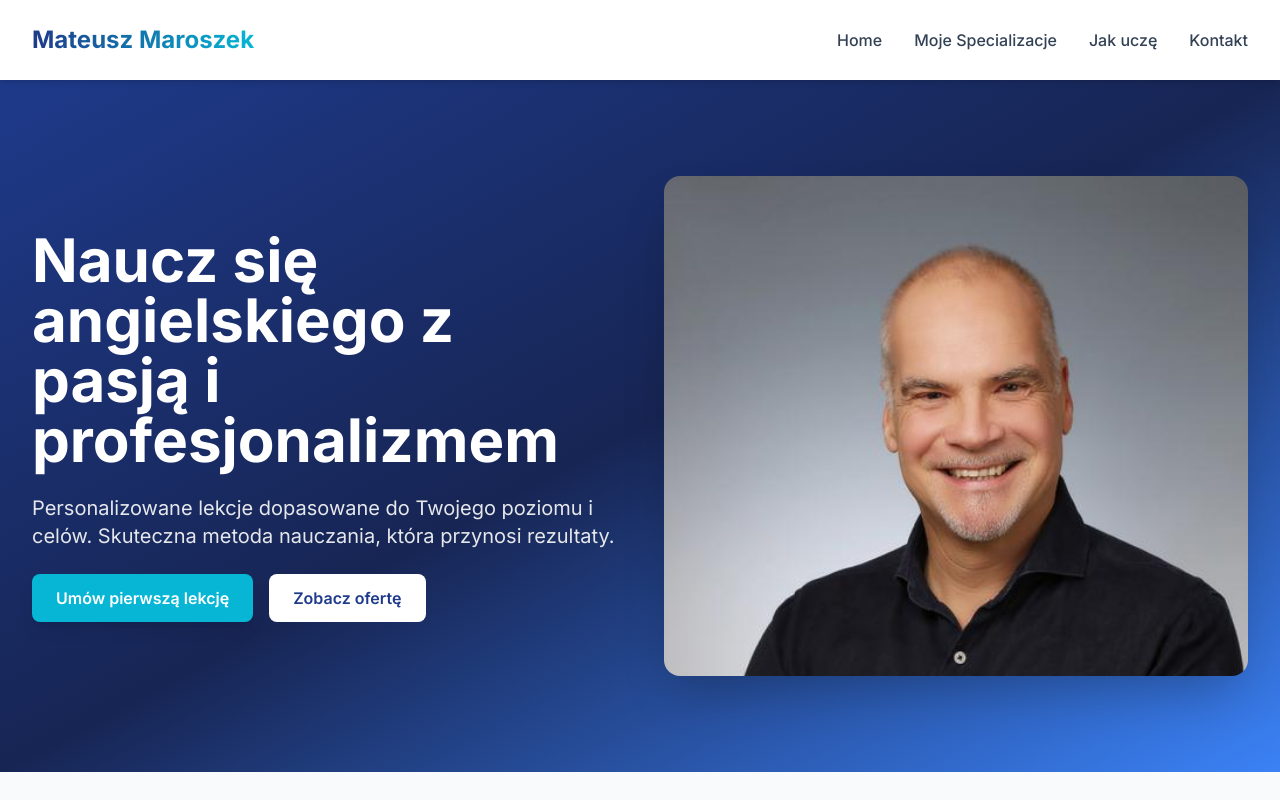
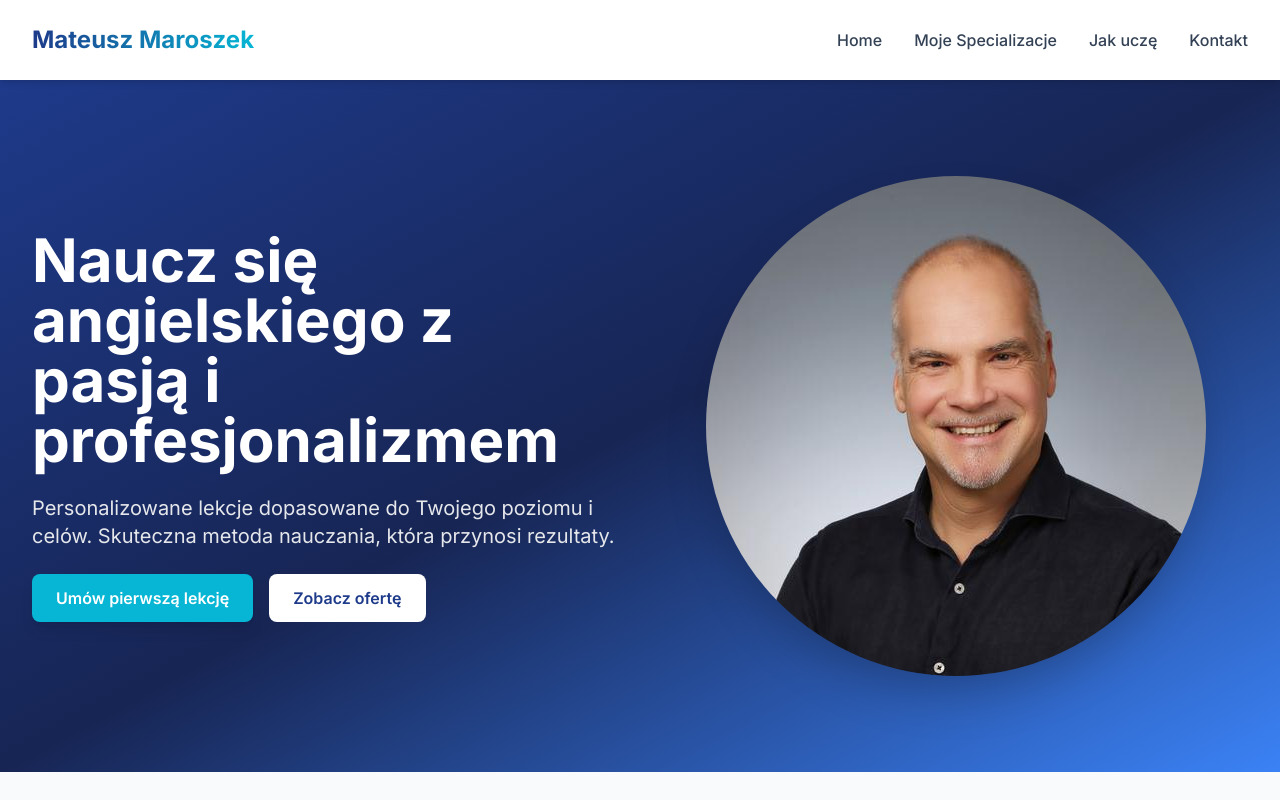
Before and after one commit to csgin/matmaro, a Next.js app: page / in a window 1280 px wide. Shown: the top 800 px of the page. Built offline with nearby package versions, Linux system fonts and the light colour scheme.

Commit message:
adjust mat photo

```diff
--- a/app/page.tsx
+++ b/app/page.tsx
@@ -49,7 +49,7 @@ export default function Home() {
             </div>
 
             {/* Image */}
-            <div className="relative h-96 lg:h-[500px] rounded-2xl overflow-hidden shadow-2xl">
+            <div className="relative w-80 h-80 lg:w-[500px] lg:h-[500px] rounded-full overflow-hidden shadow-2xl mx-auto">
               <Image
                 src="/images/Mateusz.jpeg"
                 alt="Mateusz Maroszek - Profesjonalny Nauczyciel Angielskiego"
```
